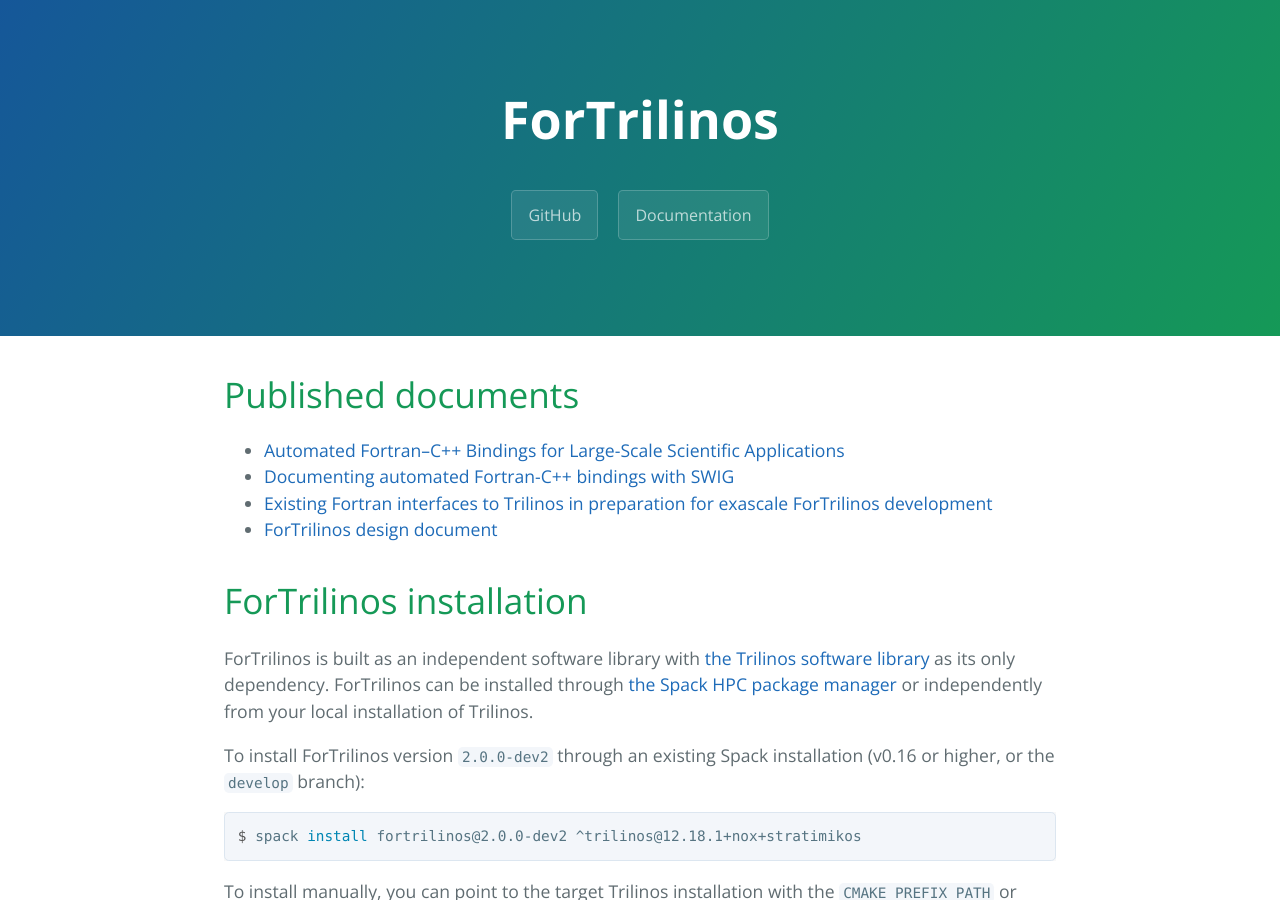
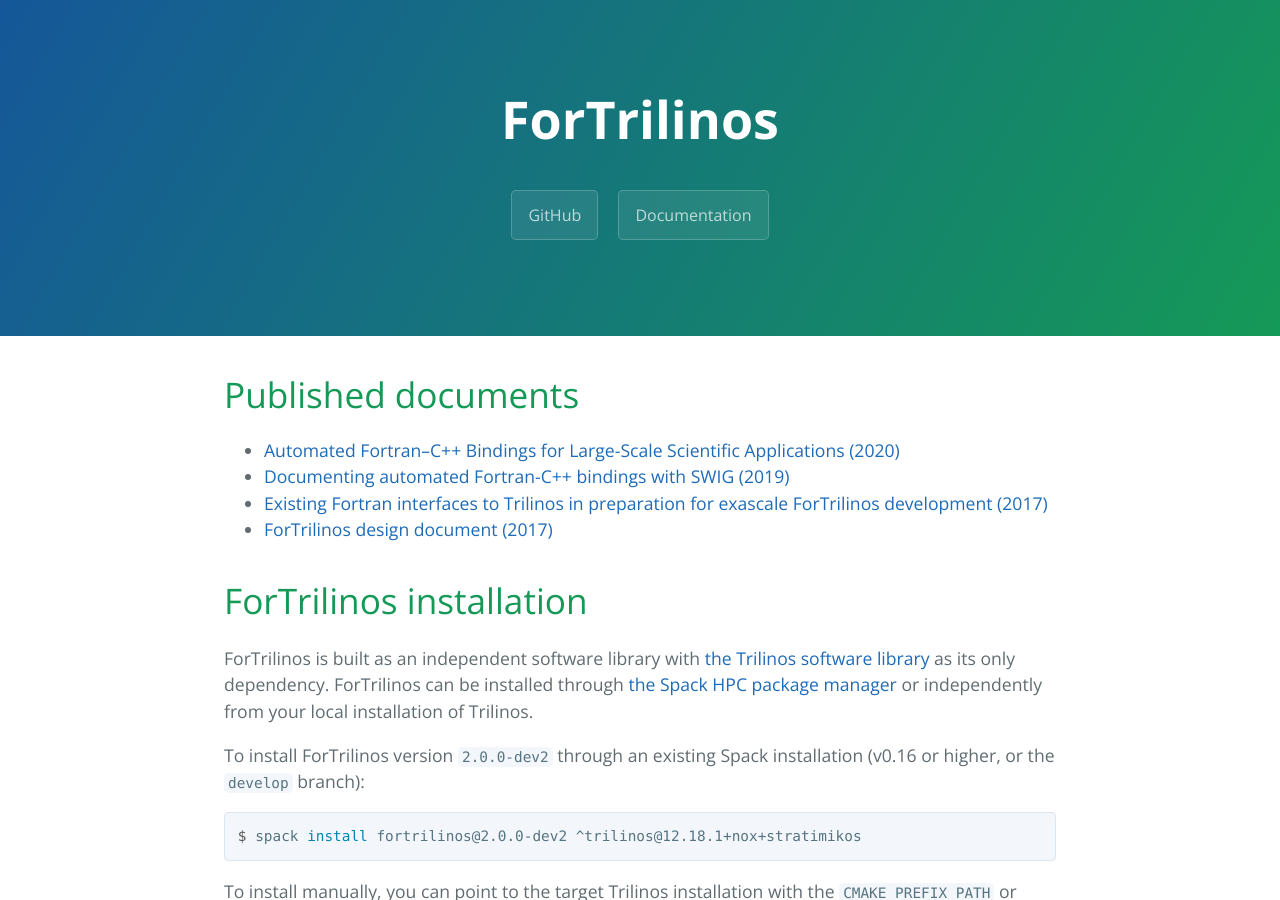
Before and after one commit to trilinos/ForTrilinos, a Jekyll site: the page built from index.md, in a window 1280 px wide and 900 px high. Built offline with Jekyll 4.4.1, drawn with Linux system fonts in a browser that asks for light colours; the repository's description, which GitHub fills in, is left out; our own code applies the rules of GitHub Pages for plain Markdown files.

Commit message:
Add year to published docs

```diff
--- a/index.md
+++ b/index.md
@@ -4,10 +4,10 @@
 
 # [](#header-1)Published documents
 
-- [Automated Fortran–C++ Bindings for Large-Scale Scientific Applications](https://ieeexplore.ieee.org/abstract/document/8745480/)
-- [Documenting automated Fortran-C++ bindings with SWIG](https://www.osti.gov/biblio/1557490)
-- [Existing Fortran interfaces to Trilinos in preparation for exascale ForTrilinos development](files/ForTrilinos_Existing_Interfaces.pdf)
-- [ForTrilinos design document](files/ForTrilinos_Design_Document.pdf)
+- [Automated Fortran–C++ Bindings for Large-Scale Scientific Applications (2020)](https://ieeexplore.ieee.org/abstract/document/8745480/)
+- [Documenting automated Fortran-C++ bindings with SWIG (2019)](https://www.osti.gov/biblio/1557490)
+- [Existing Fortran interfaces to Trilinos in preparation for exascale ForTrilinos development (2017)](files/ForTrilinos_Existing_Interfaces.pdf)
+- [ForTrilinos design document (2017)](files/ForTrilinos_Design_Document.pdf)
 
 # [](#header-2)ForTrilinos installation
 
```
